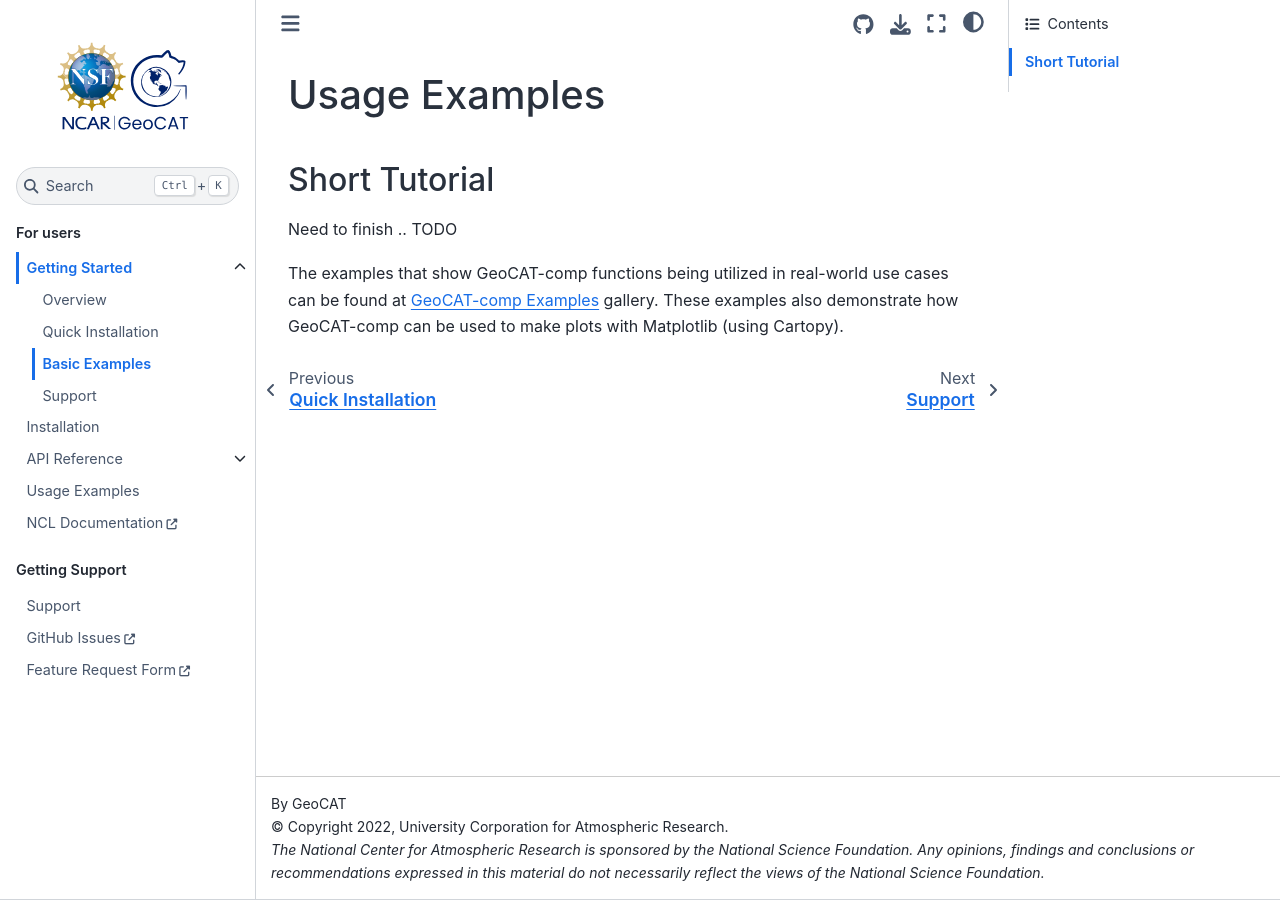
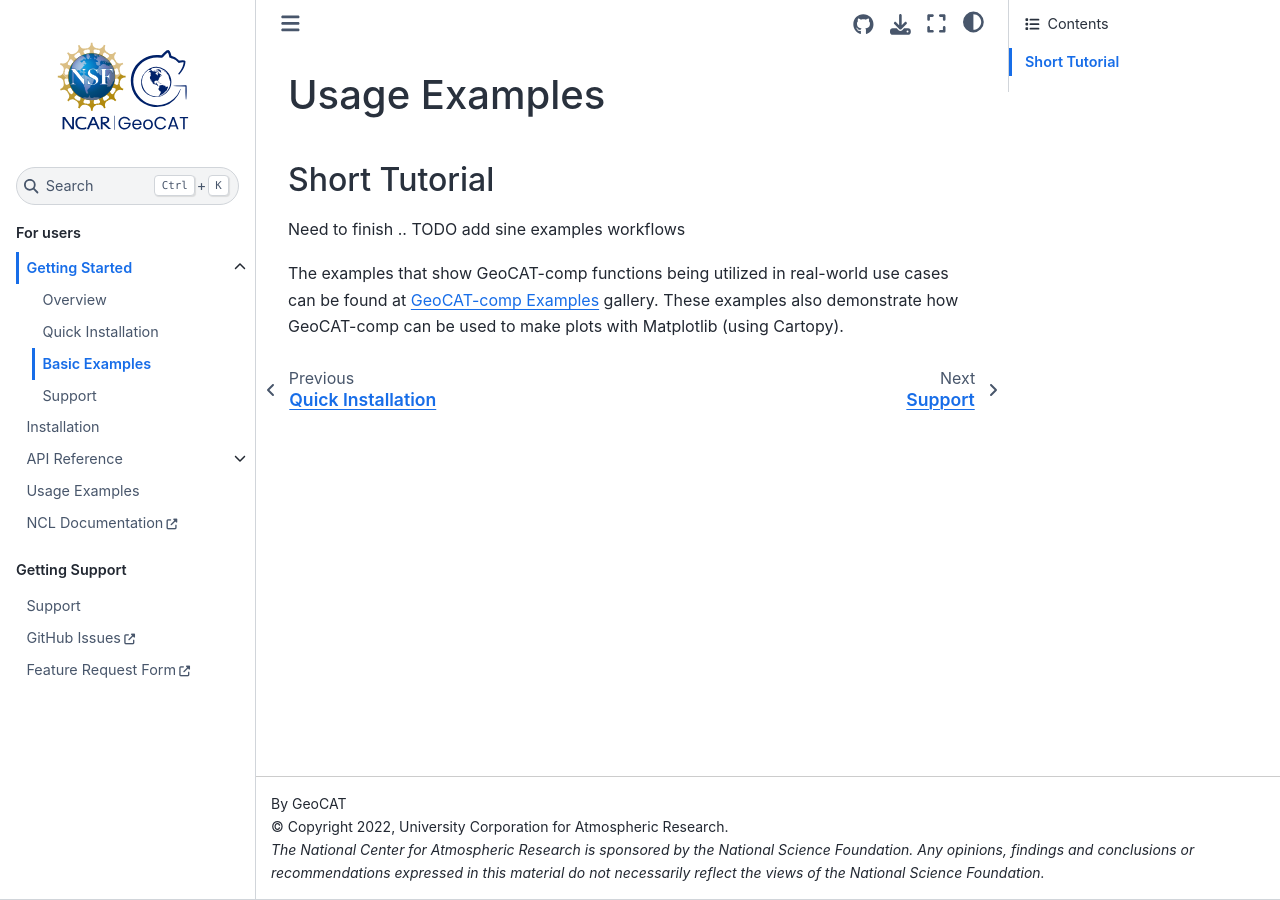
Before and after one commit to NCAR/geocat-comp, a Sphinx documentation site: the page built from docs/getting_started/examples.rst, in a window 1280 px wide. Built offline with Sphinx 7.4.7 and the Sphinx Book theme 1.1.4, drawn with Linux system fonts in a browser that asks for light colours; pages that are not in the unit, such as notebooks, are missing from menus.

```diff
--- a/docs/getting_started/examples.rst
+++ b/docs/getting_started/examples.rst
@@ -8,7 +8,7 @@ Usage Examples
 Short Tutorial
 --------------
 Need to finish
-.. TODO
+.. TODO add sine examples workflows
 
 The examples that show GeoCAT-comp functions being utilized in real-world use
 cases can be found at `GeoCAT-comp Examples
--- a/meta.yaml
+++ b/meta.yaml
@@ -38,6 +38,7 @@ requirements:
     - numpy
     - scipy
     - xarray
+    - xskillscore
 
 test:
   requires:
@@ -65,3 +66,4 @@ extra:
     - erogluorhan # O. Eroglu https://github.com/erogluorhan
     - anissa111 # A. Zacharias https://github.com/anissa111
     - michaelavs # M. Sizemore https://github.com/michaelavs
+    - hcraker # H. Craker https://github.com/hcraker
--- a/requirements.txt
+++ b/requirements.txt
@@ -7,3 +7,4 @@ metpy
 numpy
 scipy
 xarray
+xskillscore
```
Also changed, not shown: 1 other file.
